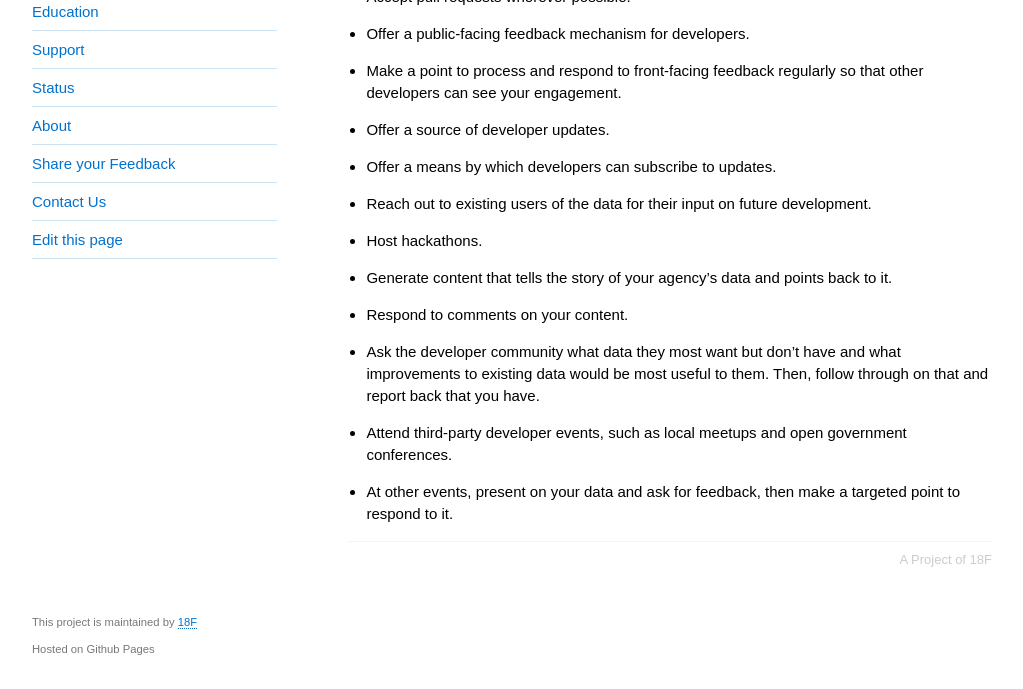
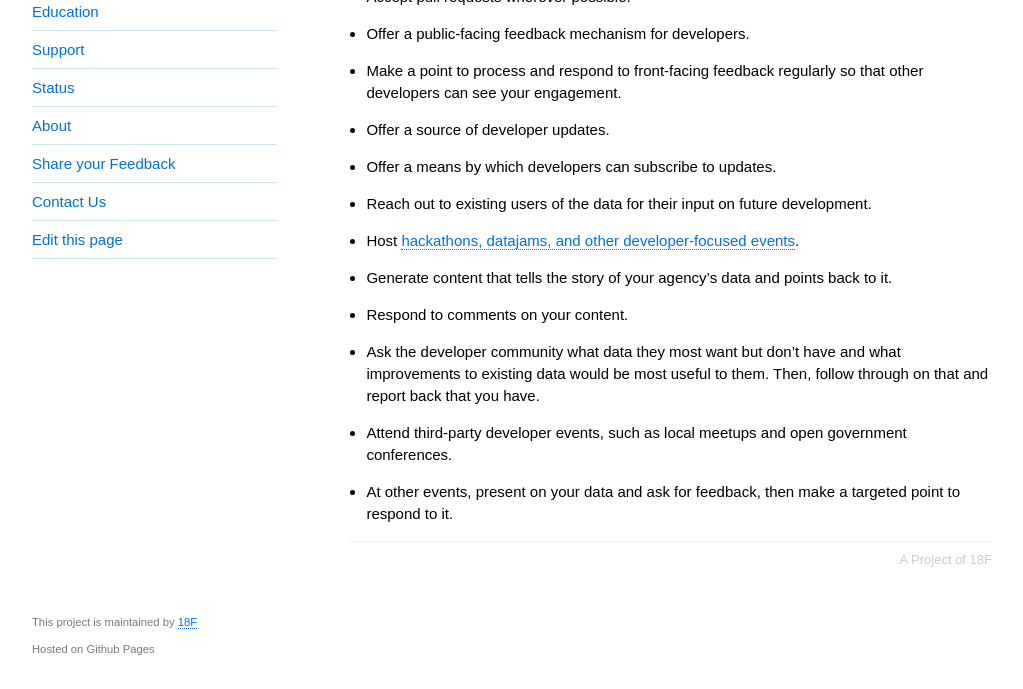
Before and after one commit to 18F/API-All-the-X, a Jekyll site: the page built from pages/developer_engagement-a_model.md, in a window 1280 px wide and 1021 px high, cut to the strip 332-1021 px from the top of the window. Shown: the whole strip, without its empty margins (128-1151 px from the left). Built offline with Jekyll 4.4.1, drawn with Linux system fonts in a browser that asks for light colours.

Commit message:
linking to POD engagement

```diff
--- a/pages/developer_engagement-a_model.md
+++ b/pages/developer_engagement-a_model.md
@@ -16,7 +16,7 @@ authors: "Gray Brooks"
 * Offer a source of developer updates.
 * Offer a means by which developers can subscribe to updates.
 * Reach out to existing users of the data for their input on future development.
-* Host hackathons.
+* Host [hackathons, datajams, and other developer-focused events](http://project-open-data.github.io/#open-data-engagement).
 * Generate content that tells the story of your agency's data and points back to it.
 * Respond to comments on your content.
 * Ask the developer community what data they most want but don't have and what improvements to existing data would be most useful to them.  Then, follow through on that and report back that you have.
```
